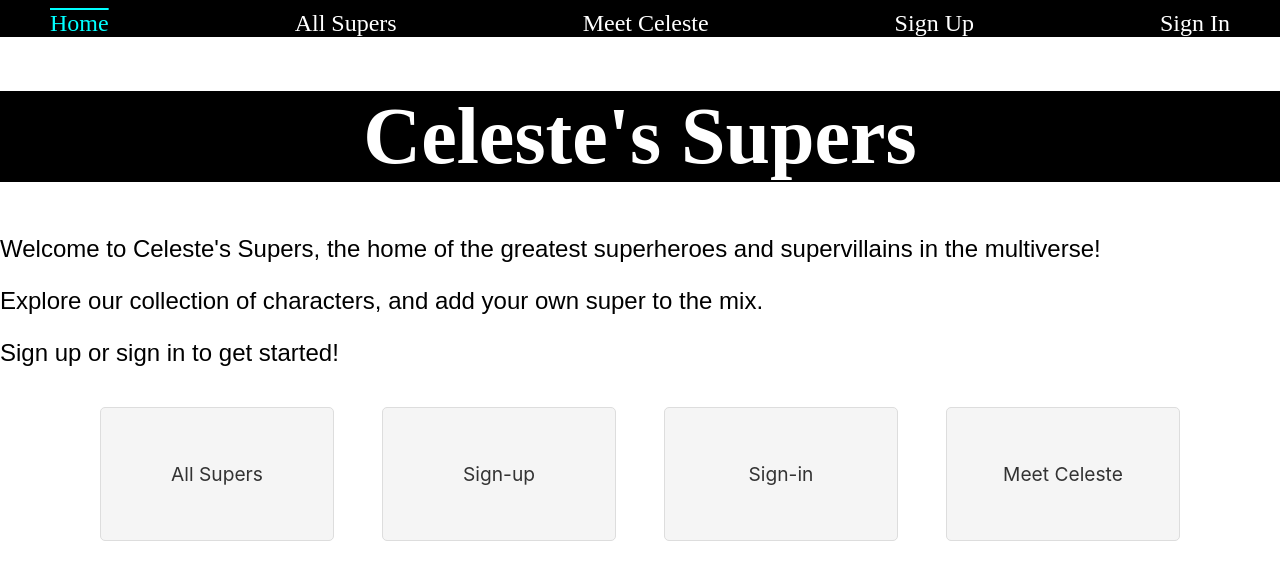
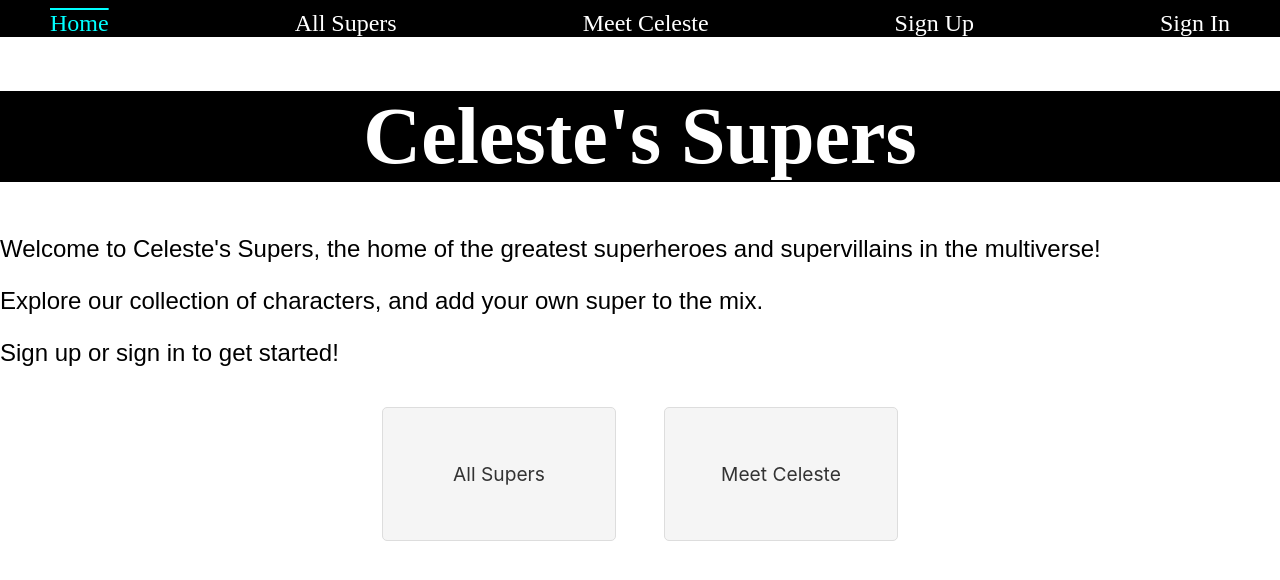
Before and after one commit to jsots/Super_API_Front-End, a React (Create React App) app in the folder super-app/: page / in a window 1280 px wide. Shown: the top 580 px of the page. Built offline with nearby package versions, Linux system fonts and the light colour scheme.

Commit message:
updated links

```diff
--- a/super-app/src/screens/Home.jsx
+++ b/super-app/src/screens/Home.jsx
@@ -6,8 +6,6 @@ function Home() {
   const alwaysOptions = (
     <>
       <NavLink className="nav-link" to="/characters">All Supers</NavLink>
-      <NavLink className="nav-link" to="/sign-up">Sign-up</NavLink>
-      <NavLink className="nav-link" to="/sign-in">Sign-in</NavLink>
       <NavLink className="nav-link" to="/Celeste">Meet Celeste</NavLink>
     </>
   );
--- a/super-app/src/services/users.js
+++ b/super-app/src/services/users.js
@@ -1,7 +1,5 @@
 import api from './apiConfig';
 import jwtDecode from 'jwt-decode';
-
-
 
 export const signUp = async (credentials) => {
   try {
```
